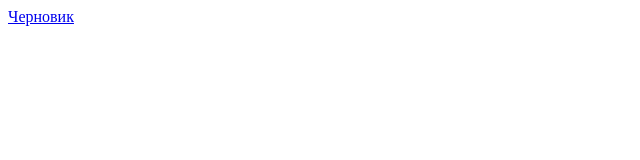
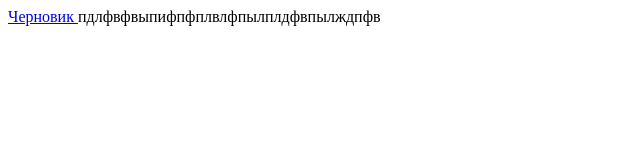
Before and after one commit to Shmelinniy/nfsdndzh, a plain HTML site: page index.html in a window 1280 px wide. Shown: the whole page, without its empty margins (0-640 px from the left). Drawn offline with Linux system fonts and the light colour scheme.

Commit message:
Update index.html

```diff
--- a/index.html
+++ b/index.html
@@ -6,3 +6,4 @@
 </head>
   </body>
 <a href="https://www.figma.com/design/pO7VtUrV5EciEJ9hJFZTbF/Untitled?node-id=0-1&t=TYusZ5q6H7aEBMyB-1"> Черновик </a>
+пдлфвфвыпифпфплвлфпылплдфвпылждпфв
```
